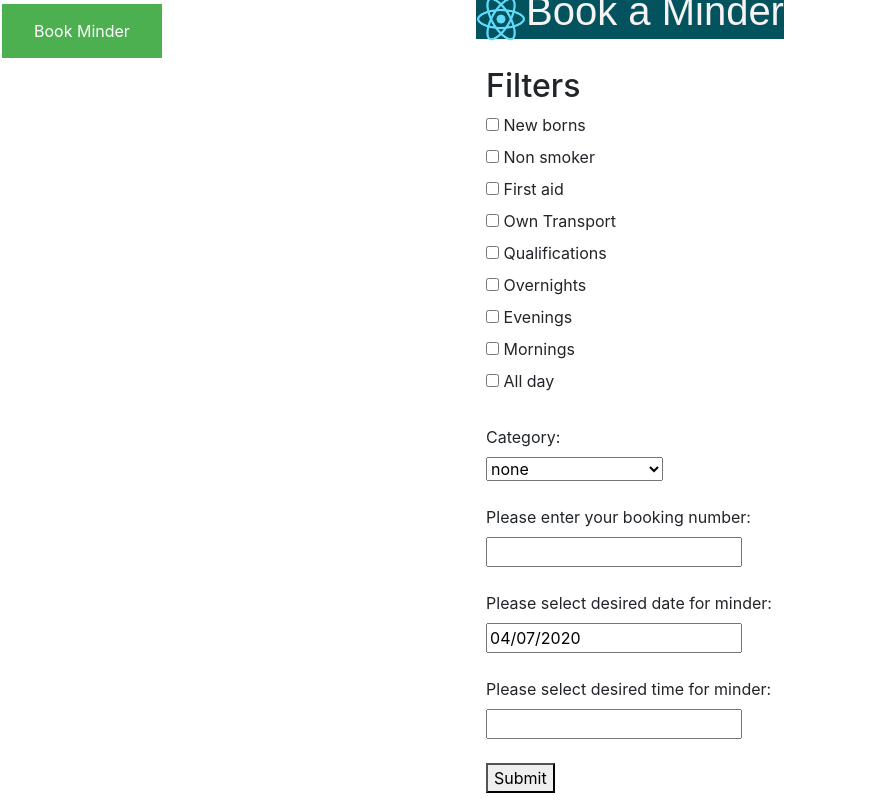
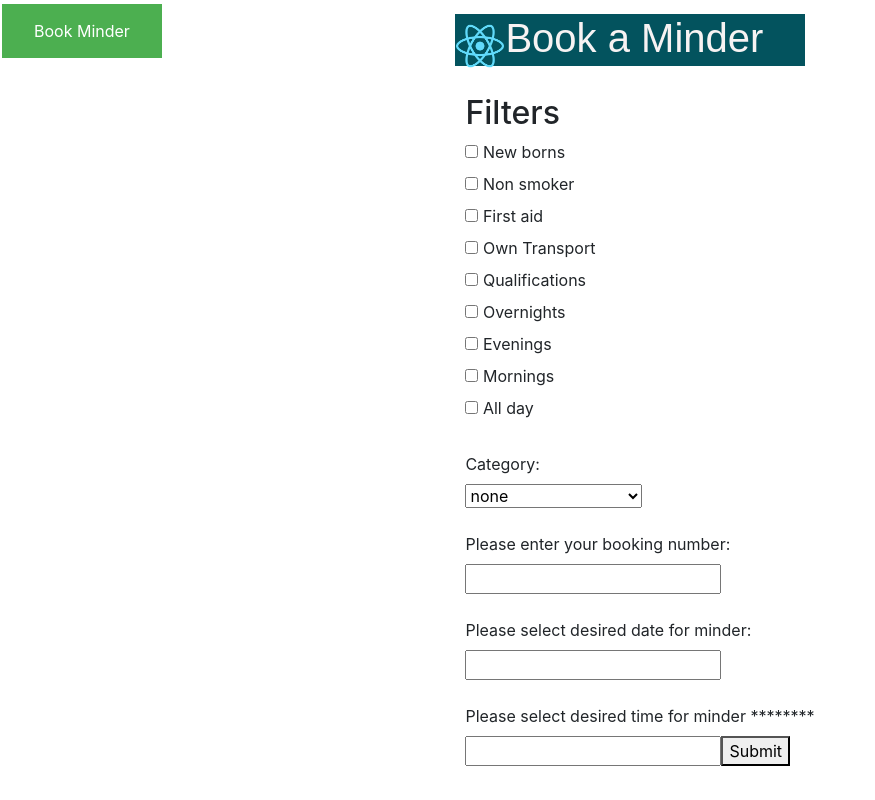
Before and after one commit to leonawolff/Hotel-Email, a React (Create React App) app: page / in a window 1280 px wide. Both pictures are taken after a click on the button "Book Minder". Shown: the whole page, without its empty margins (0-875 px from the left). Built offline with nearby package versions, Linux system fonts and the light colour scheme.

Commit message:
Add files via upload

```diff
--- a/src/App.js
+++ b/src/App.js
@@ -25,12 +25,12 @@ class App extends Component {
 
   async handleClick(e){
 
-       Form.mailTime(this.bookingInfo, this.date, this.time, this.bookingId);
+    Form.mailTime(this.state.bookingInfo, this.state.date, this.state.time, this.state.bookingId);
 
   }
   async handleChange(event) {
     const { name, value, type} = event.target;
-    console.log(type);
+    console.log(name);
     if (type === "checkbox") {
       if (this.state.filters.includes(value)) {
         this.state.filters = this.state.filters.filter(f => f !== value);
@@ -54,22 +54,30 @@ class App extends Component {
       );
     }
     if (type === "text") {
+      if (name === "bookingId"){
         this.setState(
           {
             bookingId : event.target.value
           }
         );
-    console.log(this.state.bookingId)
       }
-    if (type === "date") {
-    this.setState({
-      startDate: this.date
-    });
+      if (name === "date"){
+        this.setState(
+          {
+            date : event.target.value
           }
-  if (type === "time") {
-  this.setState({
-    startTime: this.date
-  });
+        );
+      }
+      if (name === "time"){
+        this.setState(
+          {
+            time : event.target.value
+          }
+        );
+      }
+      console.log("Booking ID : " + this.state.bookingId);
+      console.log("Date : " + this.state.date);
+      console.log("Time : " + this.state.time);
     };
   }
 
@@ -223,6 +231,7 @@ class App extends Component {
       <br />
       <input
       type="text"
+      name="bookingId"
       value={this.state.value}
       onChange={this.handleChange}
       />
@@ -234,8 +243,10 @@ class App extends Component {
       Please select desired date for minder:
       </label>
       <br />
-        <DatePicker
-                selected={this.state.startDate}
+      <input
+      type="text"
+      name="date"
+      value={this.state.value}
       onChange={this.handleChange}
       />
 
@@ -243,18 +254,15 @@ class App extends Component {
       <br />
 
       <label>
-        Please select desired time for minder:
+      Please select desired time for minder ********
       </label>
       <br />
-        <DatePicker
-          selected={this.state.date}
+      <input
+      type="text"
+      name="time"
+      value={this.state.value}
       onChange={this.handleChange}
-          showTimeSelect
-          dateFormat="Pp"
       />
-
-        <br />
-        <br />
 
       <button
       className = "submit"
```
Lines whose indentation alone changed are shown as unchanged.
